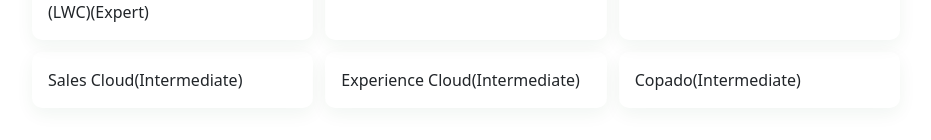
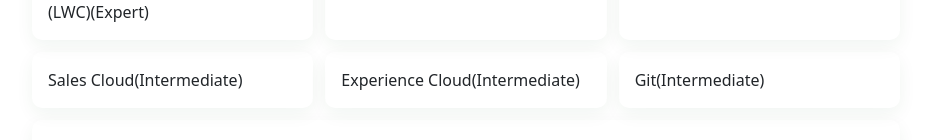
Before and after one commit to akhilbabuji/salesforce-portfolio, an Angular app: page / in a window 1280 px wide. Shown: the part 805-945 px from the top of the page, without its empty margins (174-1105 px from the left). Built offline with nearby package versions, Linux system fonts and the light colour scheme.

Commit message:
Git Skill Addition

```diff
--- a/src/app/app.component.ts
+++ b/src/app/app.component.ts
@@ -44,6 +44,7 @@
     { name: 'Integration', level: 'Expert' },
     { name: 'Sales Cloud', level: 'Intermediate' },
     { name: 'Experience Cloud', level: 'Intermediate' },
+    { name: 'Git', level: 'Intermediate' },
     { name: 'Copado', level: 'Intermediate' }
   ];
 }
```
